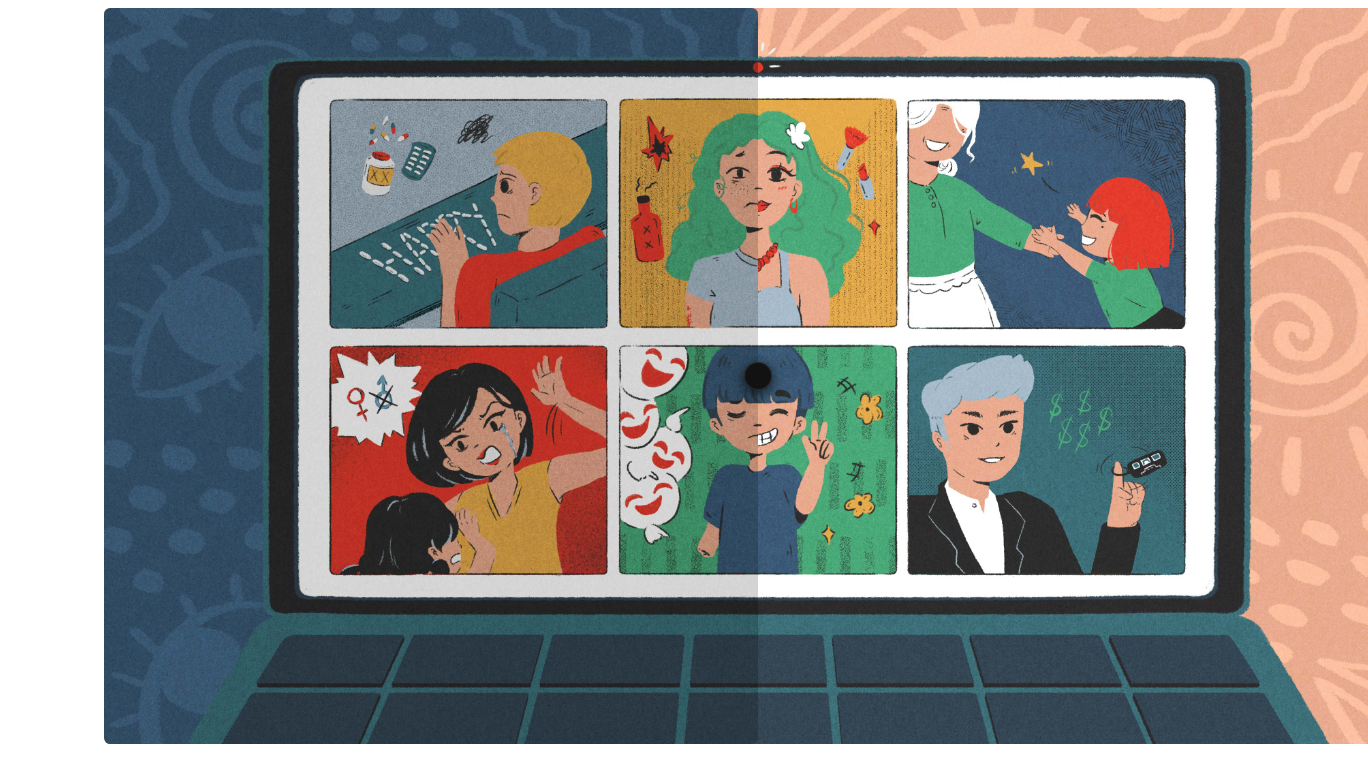
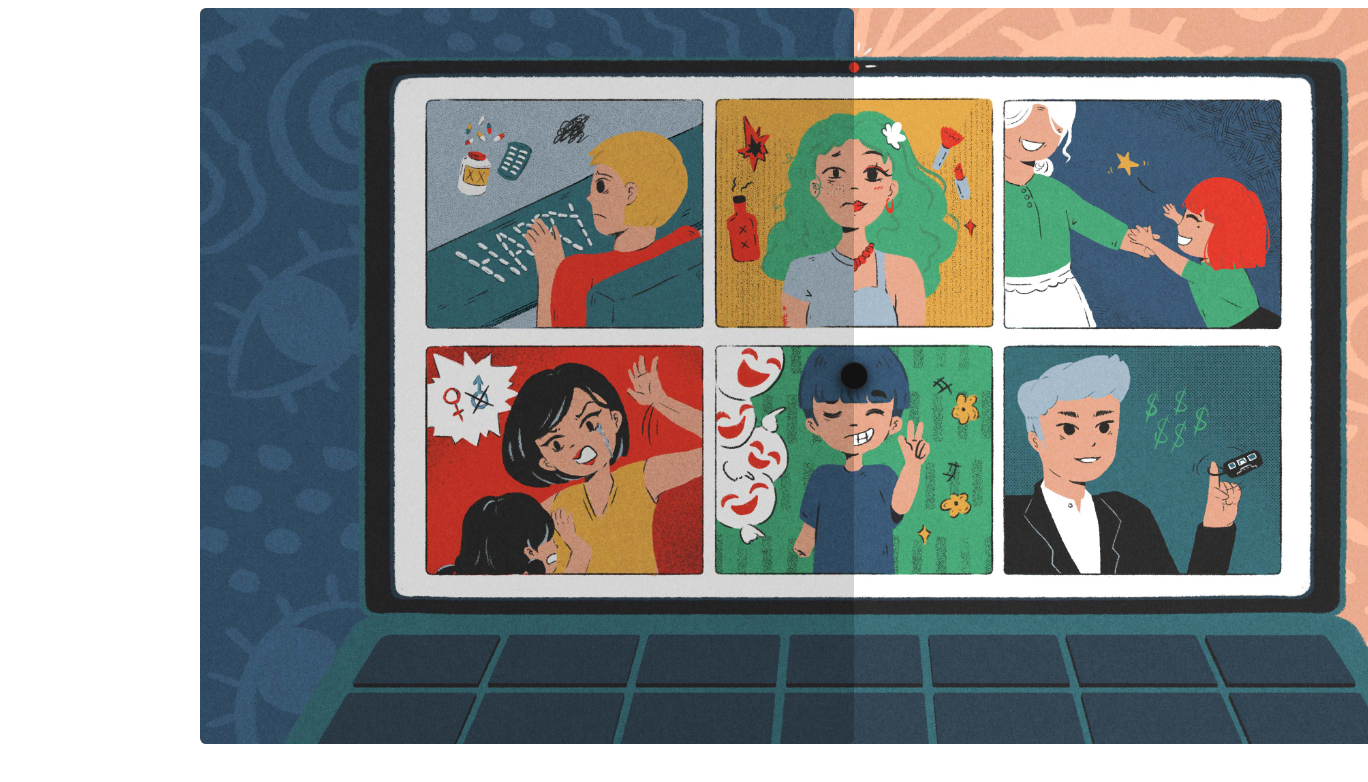
Before and after one commit to hongngoctran20/when-the-cam-goes-off, a plain HTML site: page index.html in a window 1280 px wide. Shown: the whole page, 1368 px wide, since content can reach past the window. Drawn offline with Linux system fonts and the light colour scheme.

Commit message:
Update index.html

```diff
--- a/index.html
+++ b/index.html
@@ -4,6 +4,7 @@
         <meta name="viewport" content="width=device-width, initial-scale=1.0">
     </head>
     <body>
+        <div class="banner">
         <div class="compare">
             <div class="compare__image">
             <img src="image/light.jpg">
@@ -11,6 +12,7 @@
             <div class="compare__image compare__overlay">
             <img src="image/dark.jpg">
             </div>
+        </div>
         </div>
     </body>
 </html>
@@ -20,6 +22,13 @@
 :root {
   --slider-width: 81.78rem;
   --slider-height: 46rem;
+}
+
+.banner {
+  height: 100%;
+  width: 100%;
+  margin-left: 6rem;
+  margin-right: 6rem;
 }
 
 .compare {
```
